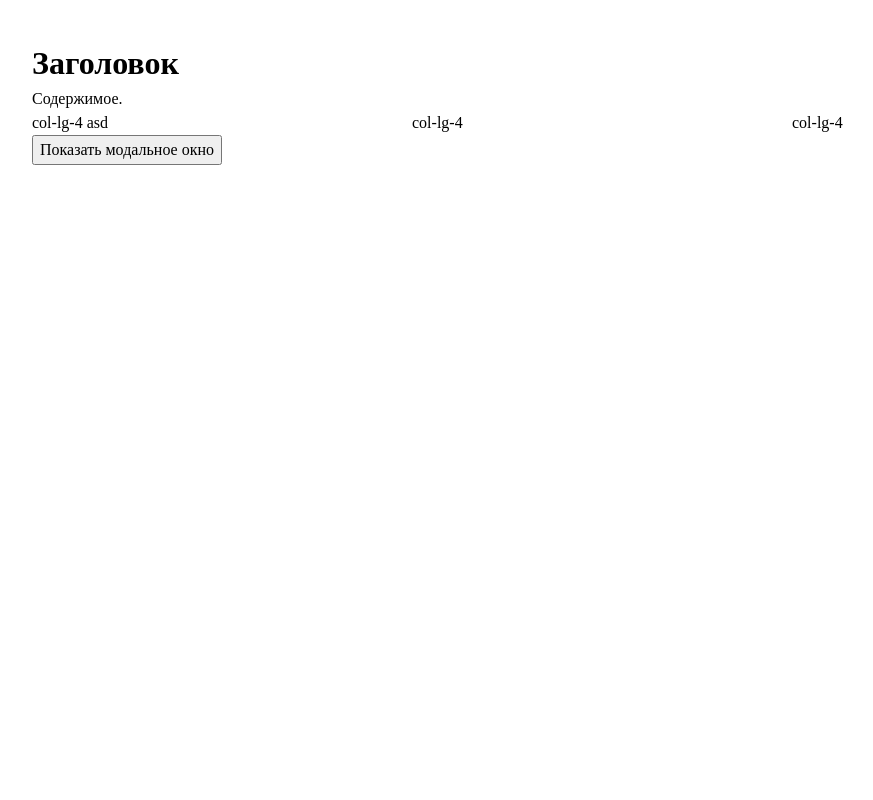
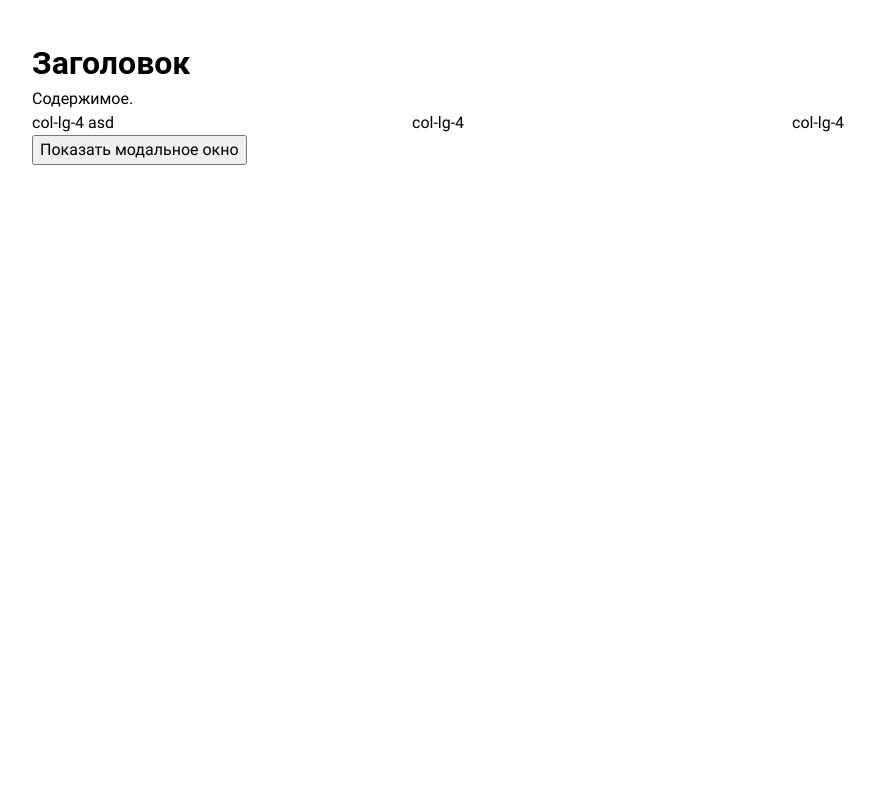
Before and after one commit to KnoWabLe/gulp-starter, a Node project: template src/pages/index.pug in a window 1280 px wide. Shown: the whole page, without its empty margins (53-926 px from the left). Run offline with Node 20 templates, Linux system fonts and the light colour scheme; the template is opened without the code that fills it, so the values that code supplies are empty; style sheets or scripts are compiled from the project's sources; some web fonts are replaced.

Commit message:
Bump dependencies. Fix sprite path. Fix fonts path and add Roboto as a font example.

```diff
--- a/config.js
+++ b/config.js
@@ -26,7 +26,7 @@ const config = {
     fonts: `${destPath}/fonts`
   },
   addAssets: {
-    'src/fonts/*.{woff,woff2}': '/fonts'
+    'src/fonts/**/*.{woff,woff2}': '/fonts'
   },
 
   setEnv: function(env) {
--- a/gulpfile.js
+++ b/gulpfile.js
@@ -110,7 +110,7 @@ function generateSvgSprite(cb) {
   const spriteSvgPath = config.src.icons;
 
   if (fileExist(spriteSvgPath)) {
-    return src(`${config.src.iconsSvg}/*.svg`)
+    return src(`${config.src.icons}/*.svg`)
       .pipe(
         svgmin(function() {
           return { plugins: [{ cleanupIDs: { minify: true } }] };
--- a/src/sass/_common.sass
+++ b/src/sass/_common.sass
@@ -10,3 +10,6 @@
 body
   background: #fff
   color: #000
+  font-family: $font-family
+  font-weight: normal
+  line-height: 1.5
--- a/src/sass/_fonts.sass
+++ b/src/sass/_fonts.sass
@@ -6,4 +6,5 @@
     font-display: swap
     src: url('#{$file-path}.woff2') format('woff2'), url('#{$file-path}.woff') format('woff')
 
-// +font('ProximaNova', '../fonts/ProximaNova/ProximaNova-Regular')
++font('Roboto', '../fonts/Roboto-Regular')
++font('Roboto', '../fonts/Roboto-Bold', bold)
--- a/src/sass/_vars.sass
+++ b/src/sass/_vars.sass
@@ -13,6 +13,8 @@ $grid-breakpoints: (xs: 0, sm: $screen-sm, md: $screen-md, lg: $screen-lg, xl: $
 $container-max-widths: (sm: 540px, md: 720px, lg: 960px, xl: 1140px) !default
 
 // Базовая типографика
+
+$font-family: 'Roboto', sans-serif
 
 $font-size:                   16px
 
```
Also changed, not shown: package.json (+13 -13 lines), src/fonts/Roboto-Regular.woff (added), src/fonts/Roboto-Regular.woff2 (added), 1 other file.
